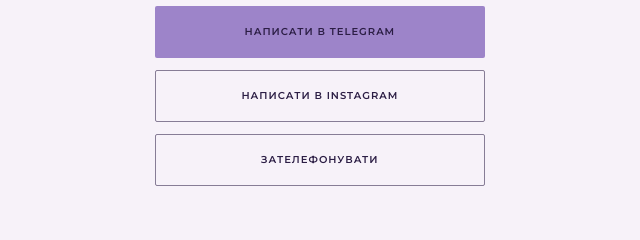
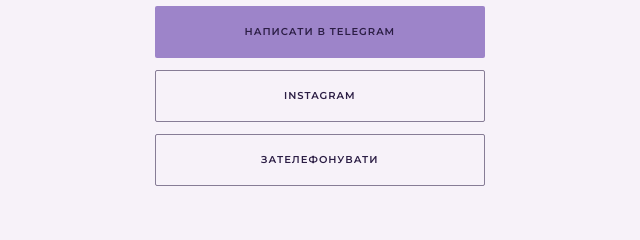
Before and after one commit to psyinua/psyinua.github.io, a plain HTML site: page index.html in a window 1280 px wide. Shown: the part 2680-2920 px from the top of the page, 593-1233 px from the left. Drawn offline with nearby package versions, Linux system fonts and the light colour scheme.

Commit message:
Update index.html

```diff
--- a/index.html
+++ b/index.html
@@ -194,7 +194,7 @@
      href="https://www.instagram.com/psyinua/"
      target="_blank"
      rel="noopener noreferrer">
-    НАПИСАТИ В INSTAGRAM
+    INSTAGRAM
   </a>
 
   <!-- Телефонний дзвінок -->
```
